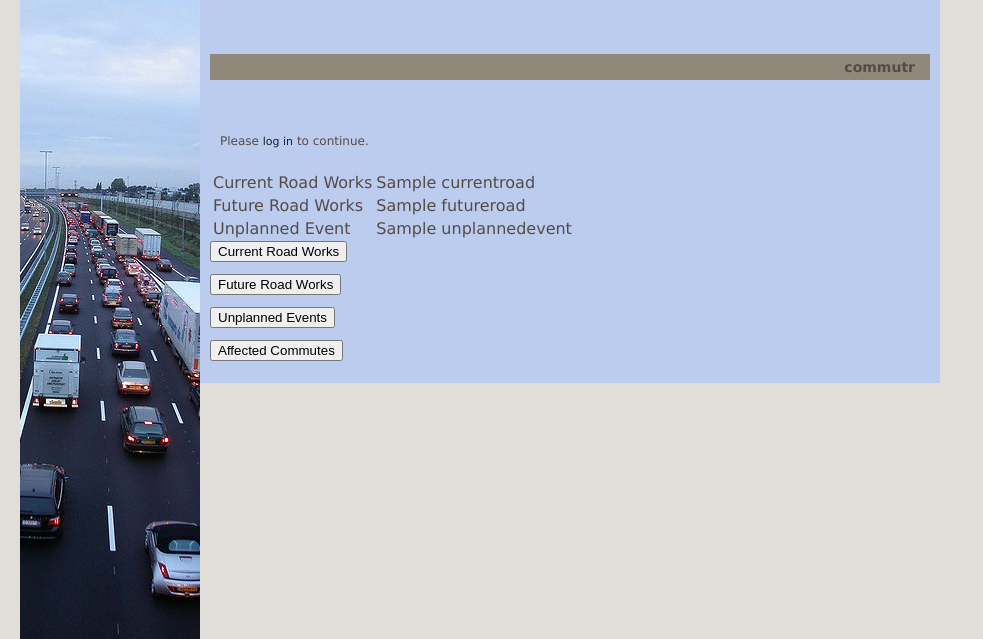
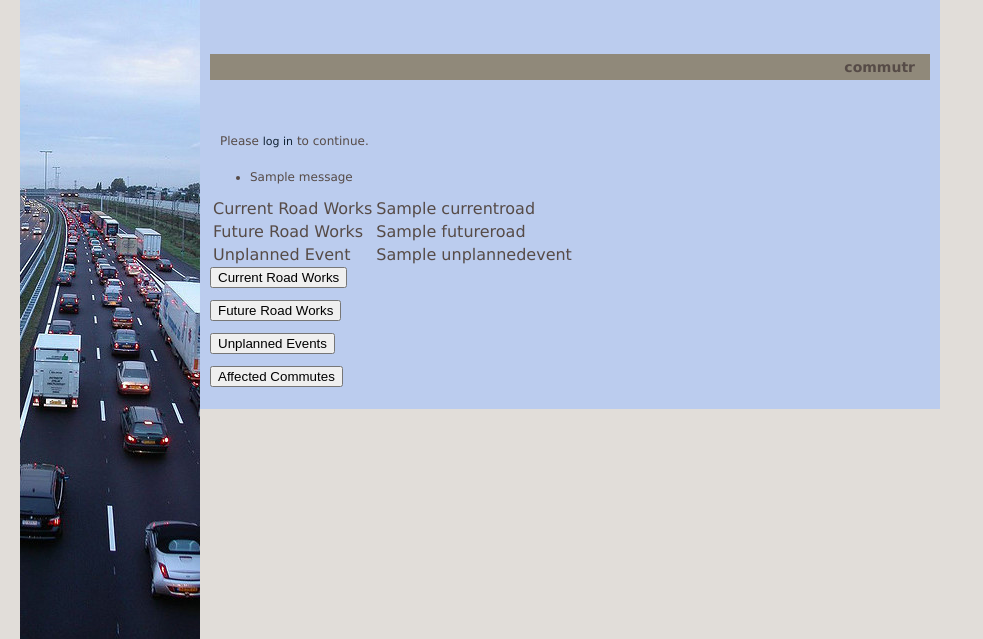
Before and after one commit to tomwardill/commutapp, a Django app: template src/LEEDSHACKTHING/leedshackthing/templates/test.html in a window 1280 px wide. Shown: the top 639 px of the page, without its empty margins (0-983 px from the left). Run offline with Django 3.2, Linux system fonts and the light colour scheme; the template is opened without the code that fills it: most values are stand-ins (such as "Sample title", 1, 10 or a date in 2020); one stand-in notice (Sample message) is shown; some libraries are stand-ins or nearby versions.

Commit message:
User messages

```diff
--- a/src/LEEDSHACKTHING/leedshackthing/main/views/user.py
+++ b/src/LEEDSHACKTHING/leedshackthing/main/views/user.py
@@ -4,7 +4,7 @@ from django.template import RequestContext
 from django.http import HttpResponseRedirect
 from django.core.urlresolvers import reverse
 from django.db import models
-
+from django.contrib import messages
 
 def createuser(request):
     if request.method=="POST":
@@ -27,5 +27,6 @@ def profile(request):
             #user.com_mins = request.POST["com_mins"]
             user.save()
             user_profile.save()
+            messages.success(request, 'Profile details updated.')
     select_hours_list=range(24)
     return render_to_response("profile.html",locals(),context_instance=RequestContext(request))
--- a/src/LEEDSHACKTHING/leedshackthing/settings.py
+++ b/src/LEEDSHACKTHING/leedshackthing/settings.py
@@ -110,6 +110,7 @@ TRAFFIC_PASSWORD = ''
 LOCAL_DATA = False
 LOGIN_REDIRECT_URL = '/test'
 AUTH_PROFILE_MODULE = "main.UserProfile"
+MESSAGE_STORAGE = 'django.contrib.messages.storage.session.SessionStorage'
 
 # Override with environment specific settings
 try:
--- a/src/LEEDSHACKTHING/leedshackthing/templates/base.html
+++ b/src/LEEDSHACKTHING/leedshackthing/templates/base.html
@@ -89,6 +89,13 @@ text-decoration: none;
     {% else %}
         <p>Please <a href="{% url login %}">log in</a> to continue.</p>
     {% endif %}
+    {% if messages %}
+    <ul class="messages">
+        {% for message in messages %}
+	<li{% if message.tags %} class="{{ message.tags }}"{% endif %}>{{ message }}</li>
+        {% endfor %}
+    </ul>
+    {% endif %}
     {% block content %}
     {% endblock content %}
     </div>
```
